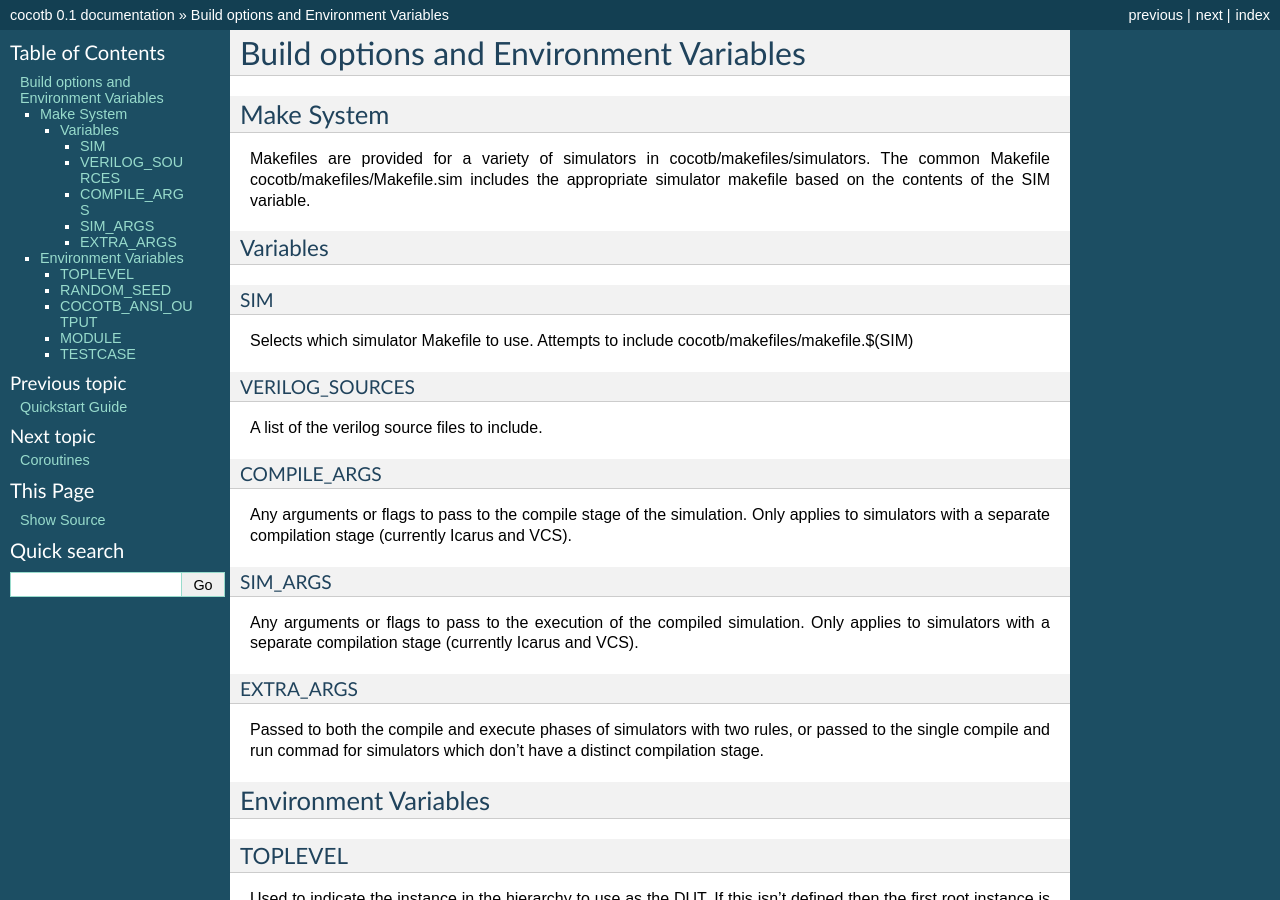
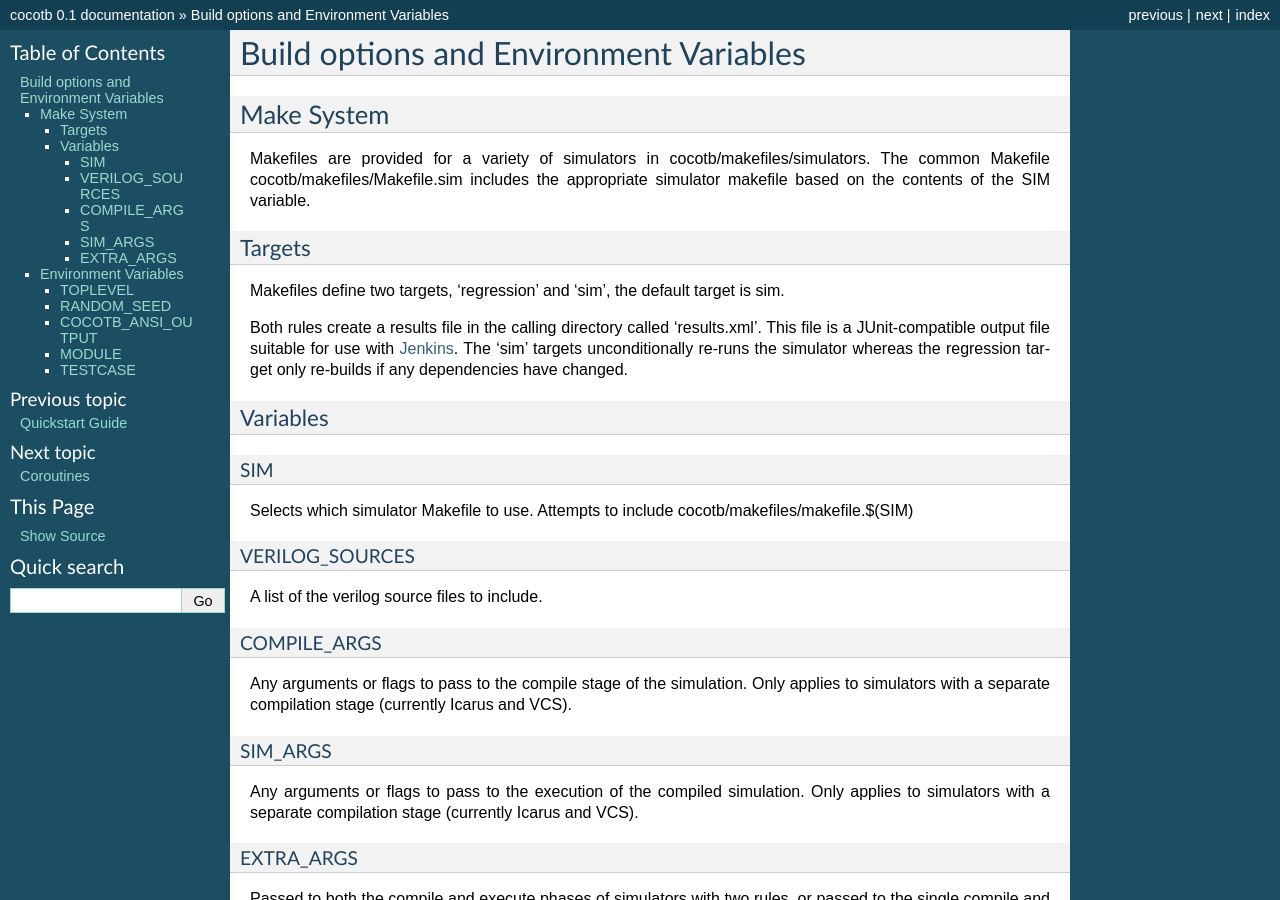
Before and after one commit to bushbecky/cocotb-bus, a Sphinx documentation site: the page built from documentation/source/building.rst, in a window 1280 px wide and 900 px high. Built offline with Sphinx 7.4.7, drawn with Linux system fonts in a browser that asks for light colours; formulas are drawn with MathJax 3.

Commit message:
Issue #9: Expanded information about make system slightly

```diff
--- a/documentation/source/building.rst
+++ b/documentation/source/building.rst
@@ -6,6 +6,14 @@ Make System
 ===========
 
 Makefiles are provided for a variety of simulators in cocotb/makefiles/simulators.  The common Makefile cocotb/makefiles/Makefile.sim includes the appropriate simulator makefile based on the contents of the SIM variable.
+
+Targets
+-------
+
+Makefiles define two targets, 'regression' and 'sim', the default target is sim.
+
+Both rules create a results file in the calling directory called 'results.xml'.  This file is a JUnit-compatible output file suitable for use with `Jenkins <http://jenkins-ci.org/>`_. The 'sim' targets unconditionally re-runs the simulator whereas the regression target only re-builds if any dependencies have changed.
+
 
 Variables
 ---------
```
